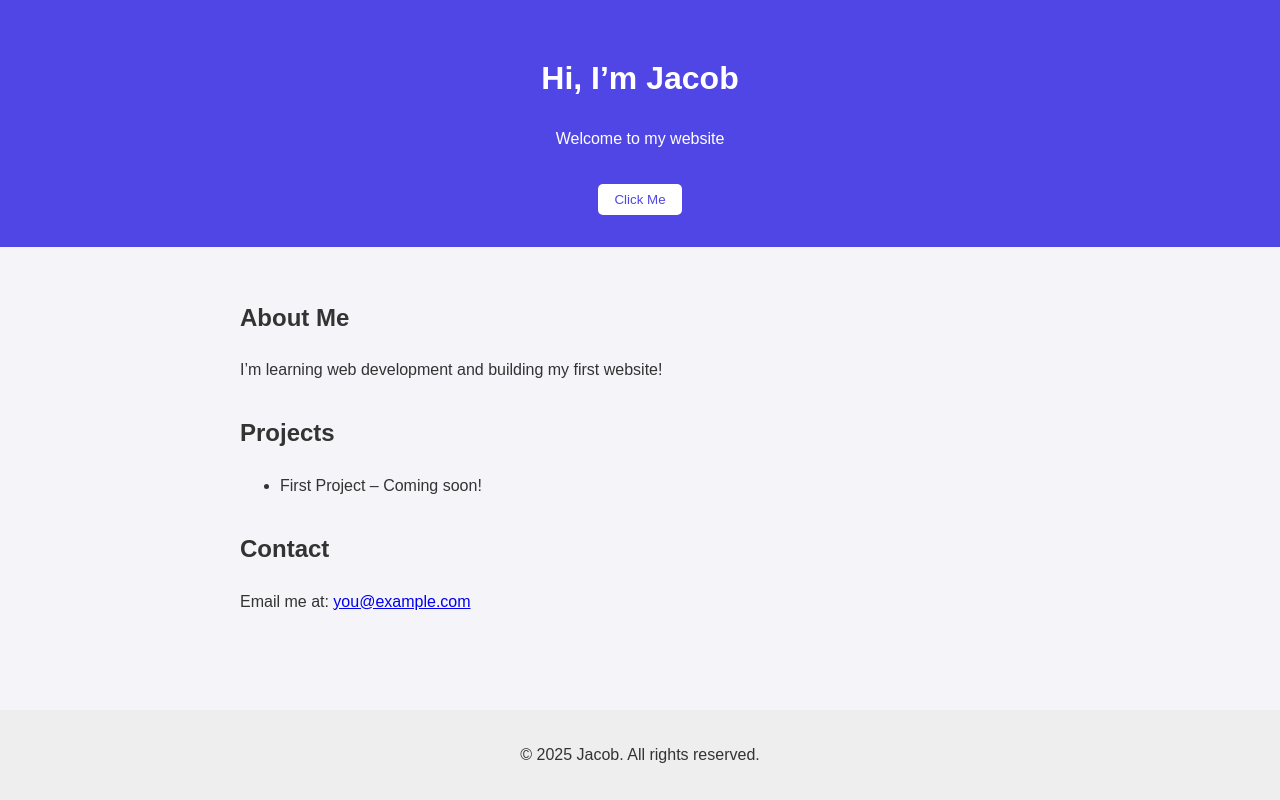
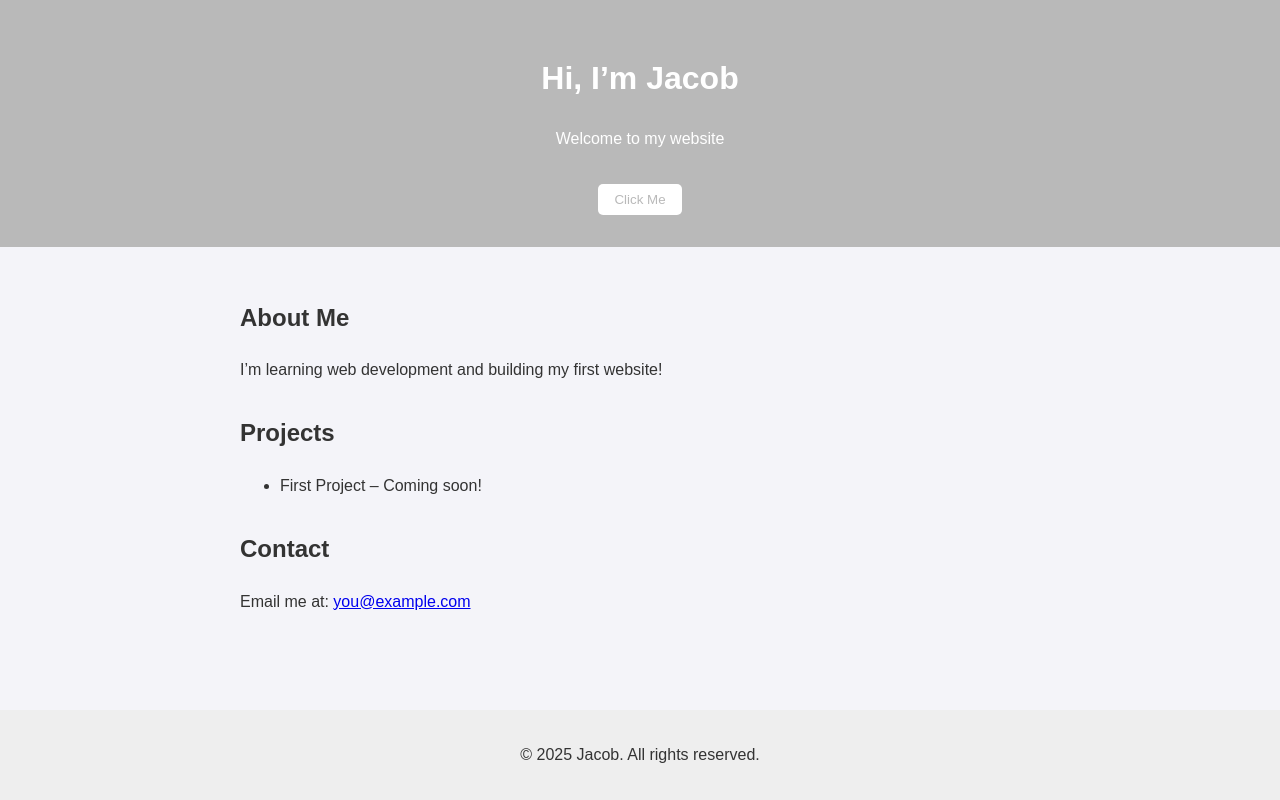
Before and after one commit to jacobkli/jacobkli.github.io, a plain HTML site: page home.html in a window 1280 px wide. Drawn offline with Linux system fonts and the light colour scheme.

Commit message:
changed color

```diff
--- a/style.css
+++ b/style.css
@@ -8,7 +8,7 @@ body {
 }
 
 header {
-  background: #4f46e5;
+  background: #b9b9b9;
   color: white;
   padding: 2rem;
   text-align: center;
@@ -18,7 +18,7 @@ button {
   margin-top: 1rem;
   padding: 0.5rem 1rem;
   background: white;
-  color: #4f46e5;
+  color: #b9b9b9;
   border: none;
   border-radius: 5px;
   cursor: pointer;
```
